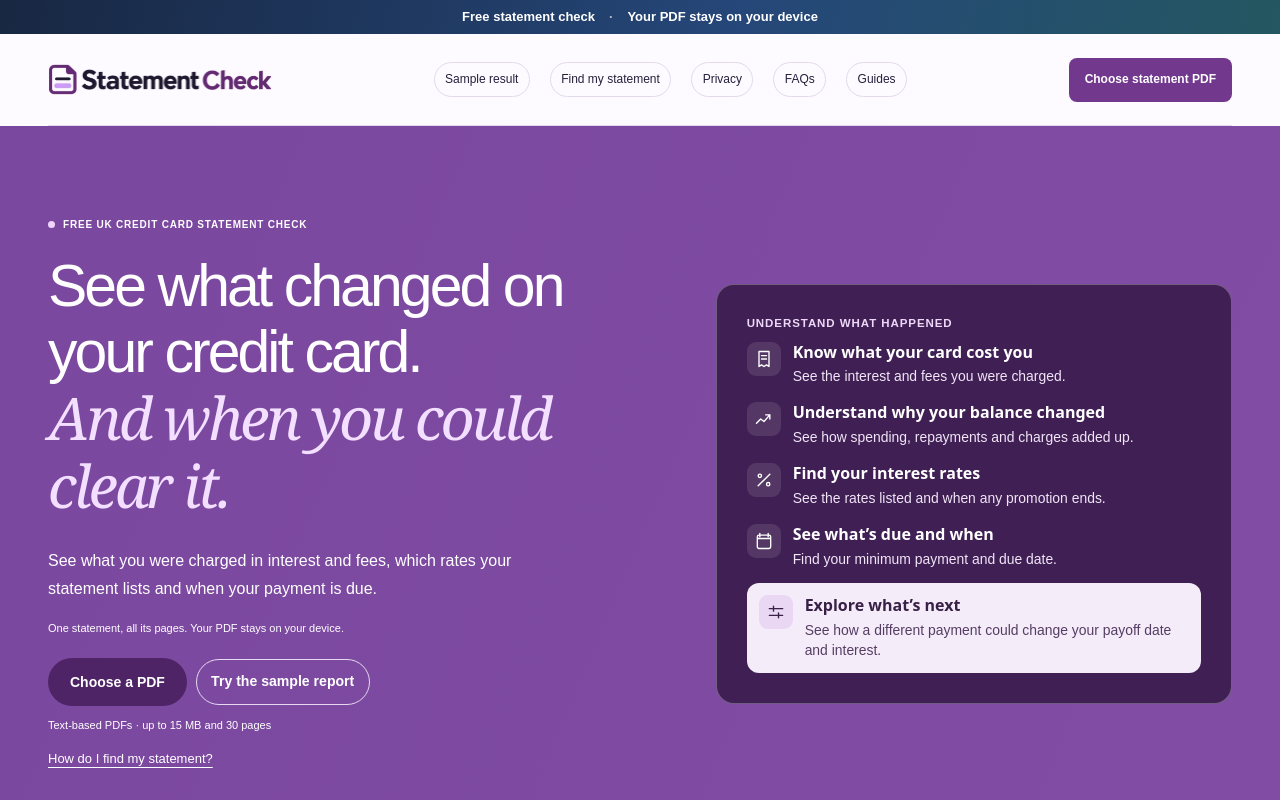
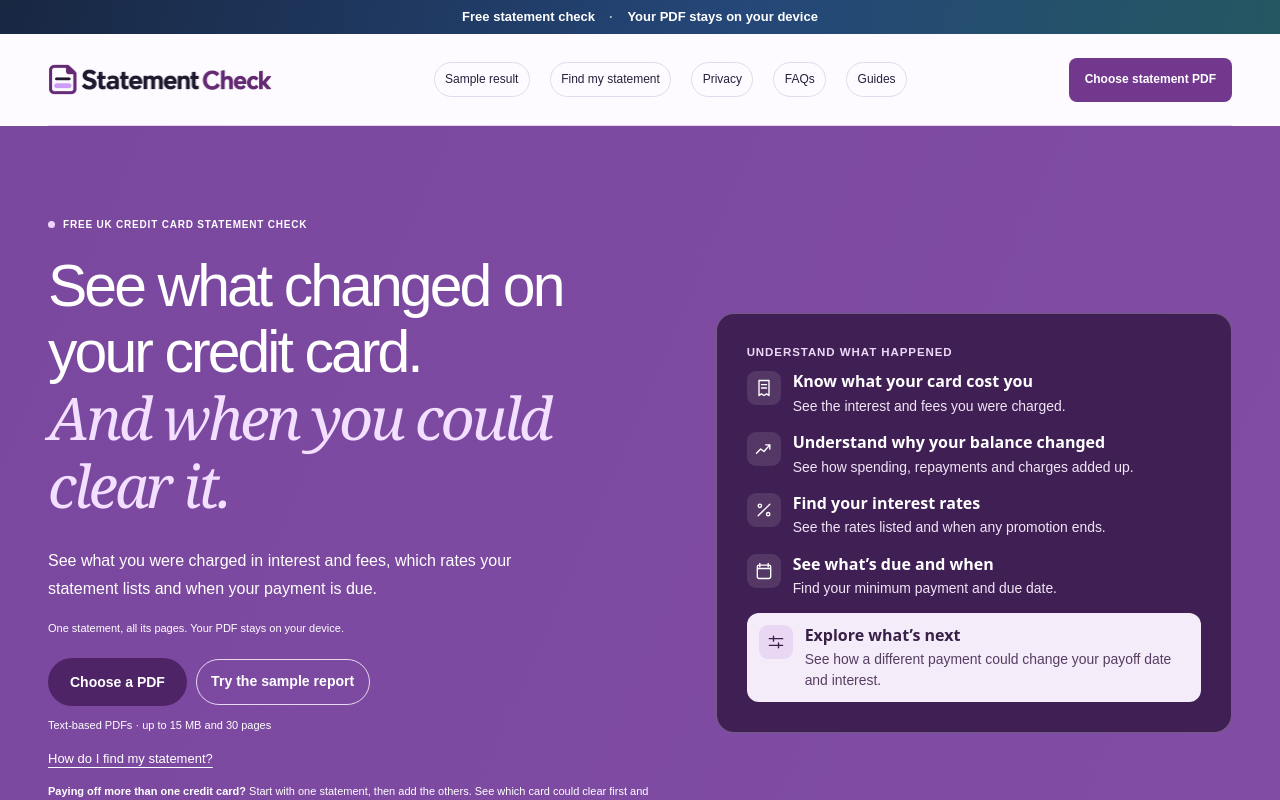
Before and after one commit to andyshackleton/credit-card-statement, a Next.js app: page / in a window 1280 px wide. Shown: the top 800 px of the page. Built offline with nearby package versions, Linux system fonts and the light colour scheme.

Commit message:
Mention multi-card comparison by the homepage upload

```diff
--- a/app/page.jsx
+++ b/app/page.jsx
@@ -30,6 +30,7 @@ export default function Home() {
                   <input type="file" id="file" accept=".pdf,application/pdf" hidden />
                   <p>Text-based PDFs · up to 15 MB and 30 pages</p>
                   <a href="#how-it-works">How do I find my statement?</a>
+                  <p><strong>Paying off more than one credit card?</strong> Start with one statement, then add the others. See which card could clear first and how much interest you could pay with the same monthly budget.</p>
                   <p id="status" role="status" />
                 </div>
               </div>
```
